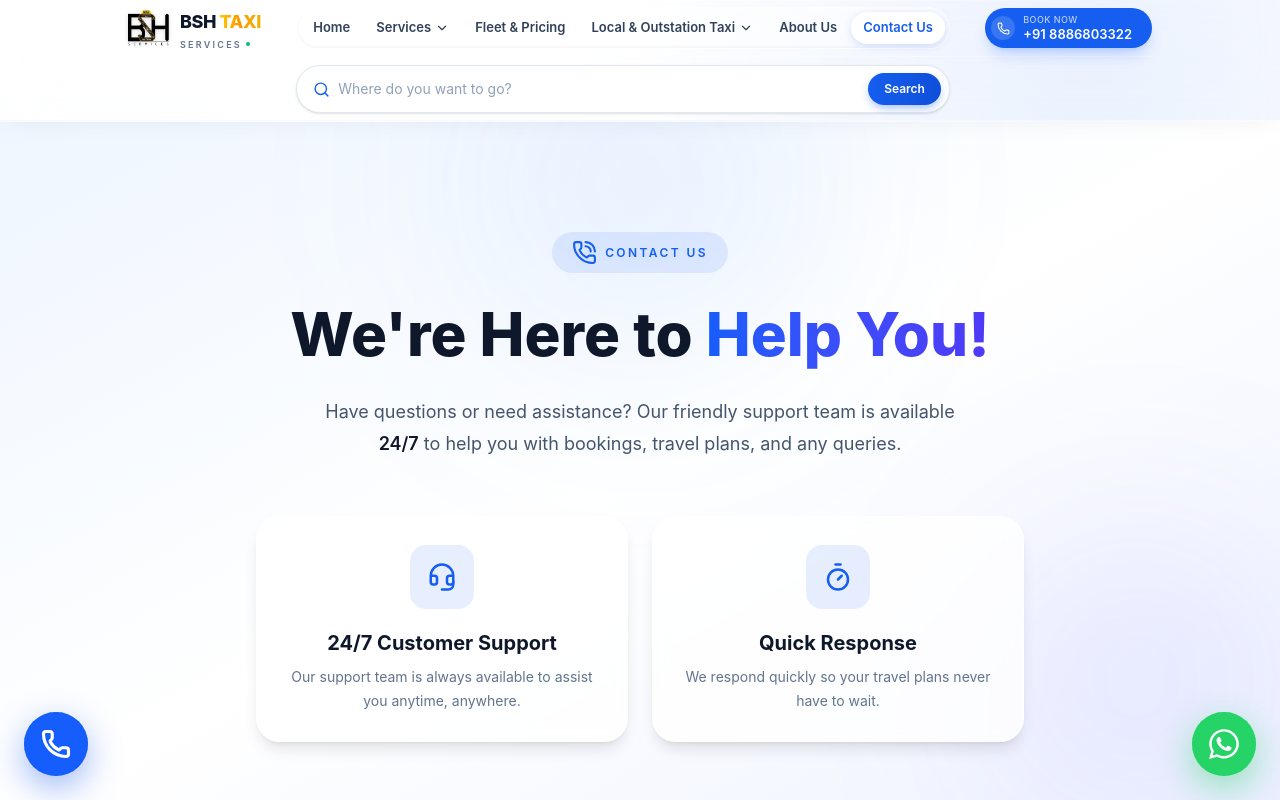
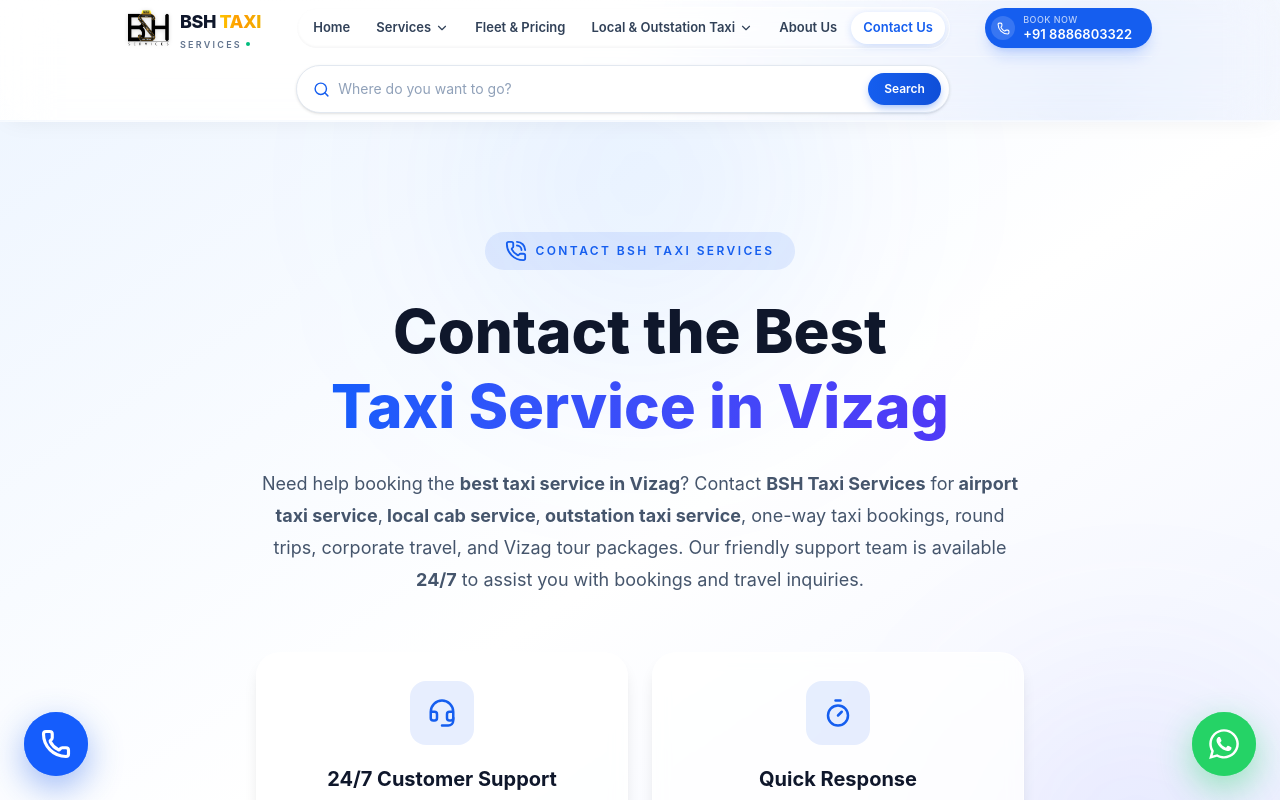
Before and after one commit to sateesh1216/BSH_webpage, a React (Vite) app: page /contact in a window 1280 px wide. Shown: the top 800 px of the page. Built offline with nearby package versions, Linux system fonts and the light colour scheme; a web font is replaced by a local one.

Commit message:
seo all hero

```diff
--- a/src/components/contact/ContactHero.tsx
+++ b/src/components/contact/ContactHero.tsx
@@ -7,27 +7,30 @@
       <div className="absolute -top-24 left-1/2 h-80 w-80 -translate-x-1/2 rounded-full bg-blue-500/10 blur-[120px]" />
       <div className="absolute bottom-0 right-0 h-72 w-72 rounded-full bg-indigo-500/10 blur-[100px]" />
 
-      <div className="relative mt-8 mx-auto flex max-w-5xl flex-col items-center px-6 text-center">
+      <div className="relative mx-auto mt-8 flex max-w-5xl flex-col items-center px-6 text-center">
         {/* Badge */}
         <span className="inline-flex items-center gap-2 rounded-full bg-primary/10 px-5 py-2 text-xs font-semibold uppercase tracking-[0.2em] text-primary">
-          <PhoneCall size={25} />
-          Contact Us
+          <PhoneCall size={22} />
+          Contact BSH Taxi Services
         </span>
 
         {/* Heading */}
         <h1 className="mt-6 text-4xl font-extrabold leading-tight text-slate-900 sm:text-5xl lg:text-6xl">
-          We're Here to{" "}
-          <span className="bg-gradient-to-r from-blue-600 to-indigo-600 bg-clip-text text-transparent">
-            Help You!
+          Contact the Best
+          <span className="block bg-gradient-to-r from-blue-600 to-indigo-600 bg-clip-text text-transparent">
+            Taxi Service in Vizag
           </span>
         </h1>
 
         {/* Description */}
-        <p className="mt-6 max-w-2xl text-lg leading-8 text-slate-600">
-          Have questions or need assistance? Our friendly support team is
-          available{" "}
-          <span className="font-semibold text-slate-900">24/7</span> to help
-          you with bookings, travel plans, and any queries.
+        <p className="mt-6 max-w-3xl text-lg leading-8 text-slate-600">
+          Need help booking the <strong>best taxi service in Vizag</strong>?
+          Contact <strong>BSH Taxi Services</strong> for
+          <strong> airport taxi service</strong>,
+          <strong> local cab service</strong>,
+          <strong> outstation taxi service</strong>,
+          one-way taxi bookings, round trips, corporate travel, and Vizag tour packages.
+          Our friendly support team is available <strong>24/7</strong> to assist you with bookings and travel inquiries.
         </p>
 
         {/* Feature Cards */}
@@ -38,13 +41,13 @@
               <Headset size={30} />
             </div>
 
-            <h3 className="mt-5 text-xl font-bold text-slate-900">
+            <h2 className="mt-5 text-xl font-bold text-slate-900">
               24/7 Customer Support
-            </h3>
+            </h2>
 
             <p className="mt-2 text-sm leading-6 text-slate-500">
-              Our support team is always available to assist you anytime,
-              anywhere.
+              Get instant assistance for airport transfers, local taxi bookings,
+              outstation trips, and travel planning anytime.
             </p>
           </div>
 
@@ -54,12 +57,12 @@
               <Timer size={30} />
             </div>
 
-            <h3 className="mt-5 text-xl font-bold text-slate-900">
+            <h2 className="mt-5 text-xl font-bold text-slate-900">
               Quick Response
-            </h3>
+            </h2>
 
             <p className="mt-2 text-sm leading-6 text-slate-500">
-              We respond quickly so your travel plans never have to wait.
+              We respond quickly to ensure your taxi booking is confirmed without delay.
             </p>
           </div>
         </div>
--- a/src/components/destinations/DestinationsHero.tsx
+++ b/src/components/destinations/DestinationsHero.tsx
@@ -31,9 +31,10 @@
         </span>
 
         {/* Heading */}
+
         <h1 className="mt-6 text-4xl font-extrabold leading-tight text-slate-900 sm:text-5xl lg:text-6xl">
-          Discover Amazing{" "}
-          <span className="bg-gradient-to-r from-blue-600 to-indigo-600 bg-clip-text text-transparent">
+          Discover Amazing {" "}
+          <span className="block bg-linear-to-r from-primary to-indigo-600 bg-clip-text text-transparent">
             Destinations
           </span>
         </h1>
--- a/src/components/fleet/FleetHero.tsx
+++ b/src/components/fleet/FleetHero.tsx
@@ -109,11 +109,25 @@
 
         {/* Description */}
         <p className="fade-3 mx-auto mt-6 max-w-3xl text-center text-lg leading-8 text-slate-600">
-          Whether you're looking for a compact sedan, premium SUV,
-          spacious Innova Crysta, Tempo Traveller or luxury vehicle,
-          BSH Taxi Services provides comfortable, clean and reliable
-          transportation for airport transfers, local rides,
-          outstation trips, corporate travel and family vacations.
+          Looking for the <strong>best taxi fleet in Vizag</strong>?
+          BSH Taxi Services offers well-maintained sedans,
+          SUVs, Innova Crysta, Tempo Travellers,
+          and luxury vehicles for
+          <strong>airport transfers</strong>,
+          <strong>local taxi service</strong>,
+          {" "}
+            <a
+            href="/Destinations?type=cabs-in-vizag"
+            title="Vizag to Araku Valley Taxi Service - BSH Taxi Services"
+            aria-label="Vizag to Araku Valley Taxi Service - BSH Taxi Services"
+            className="hover:underline"
+          >
+            <strong>outstation taxi service</strong>,
+            </a>{" "}
+
+          corporate travel,
+          family vacations,
+          and sightseeing trips across Andhra Pradesh.
         </p>
 
         {/* CTA Buttons */}
--- a/src/components/services/ServicesHero.tsx
+++ b/src/components/services/ServicesHero.tsx
@@ -81,7 +81,16 @@
             <p className="fade-3 mx-auto mt-6 max-w-3xl text-center text-lg leading-8 text-slate-600">
       Looking for the <strong>best taxi service in Visakhapatnam (Vizag)</strong>?
       BSH Taxi Services provides reliable <strong>local taxi service in Vizag</strong>,
-       airport taxi service, <strong> outstation taxi service </strong>, corporate taxi service,
+       {" "}
+  <a
+  href="/destinations/vizag-airport?type=airport-taxi"
+  title="Vizag to Araku Valley Taxi Service - BSH Taxi Services"
+  aria-label="Vizag to Araku Valley Taxi Service - BSH Taxi Services"
+  className="hover:underline"
+>
+  airport taxi service,
+</a>{" "}
+        <strong> outstation taxi service </strong>, corporate taxi service,
        wedding car rentals, and  <strong> Vizag tour packages</strong> at affordable prices.
       We also offer <strong>Vizag local sightseeing cabs</strong>,
       {" "}
```
Also changed, not shown: src/components/home/Hero.tsx (indentation only).
